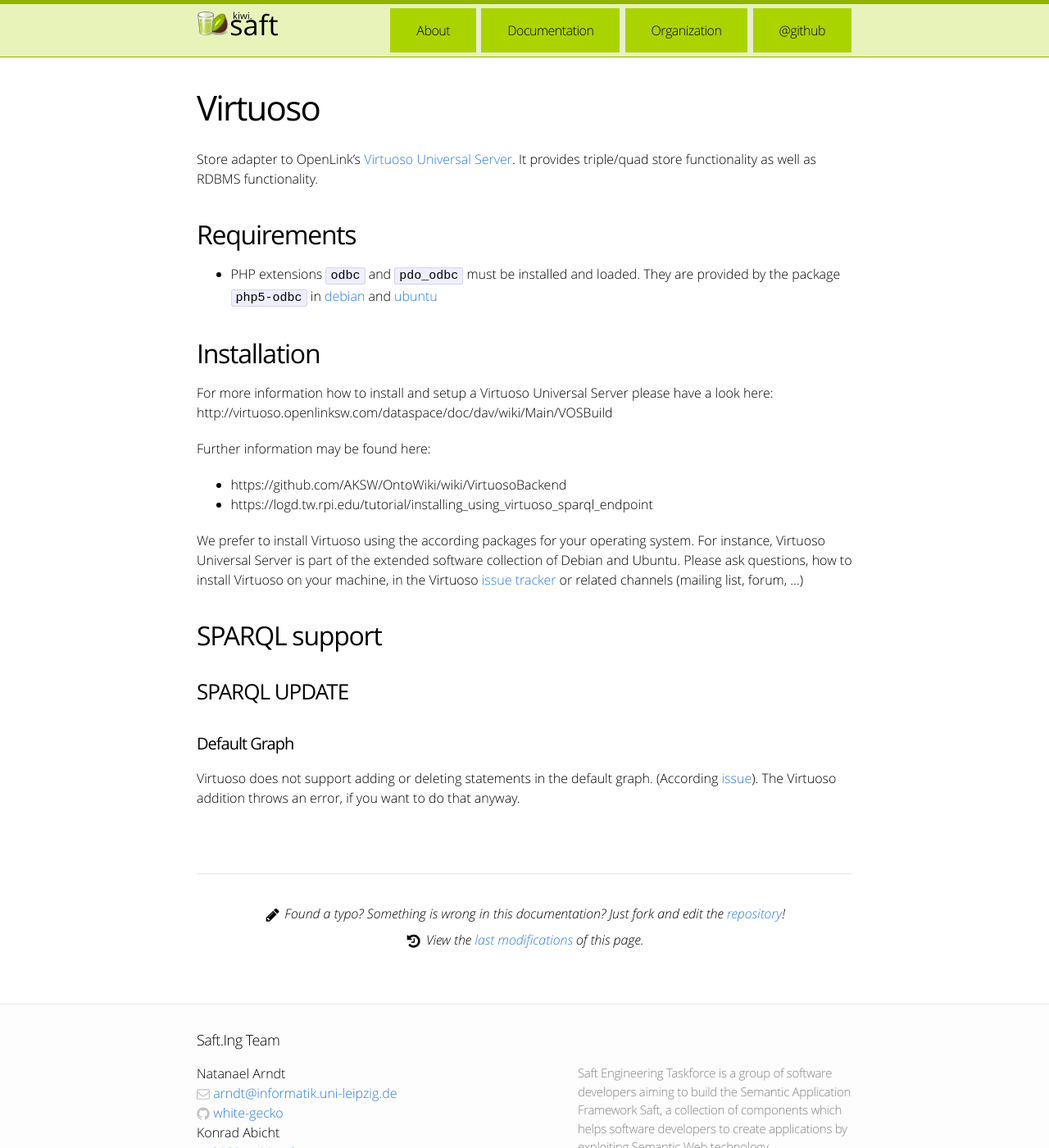
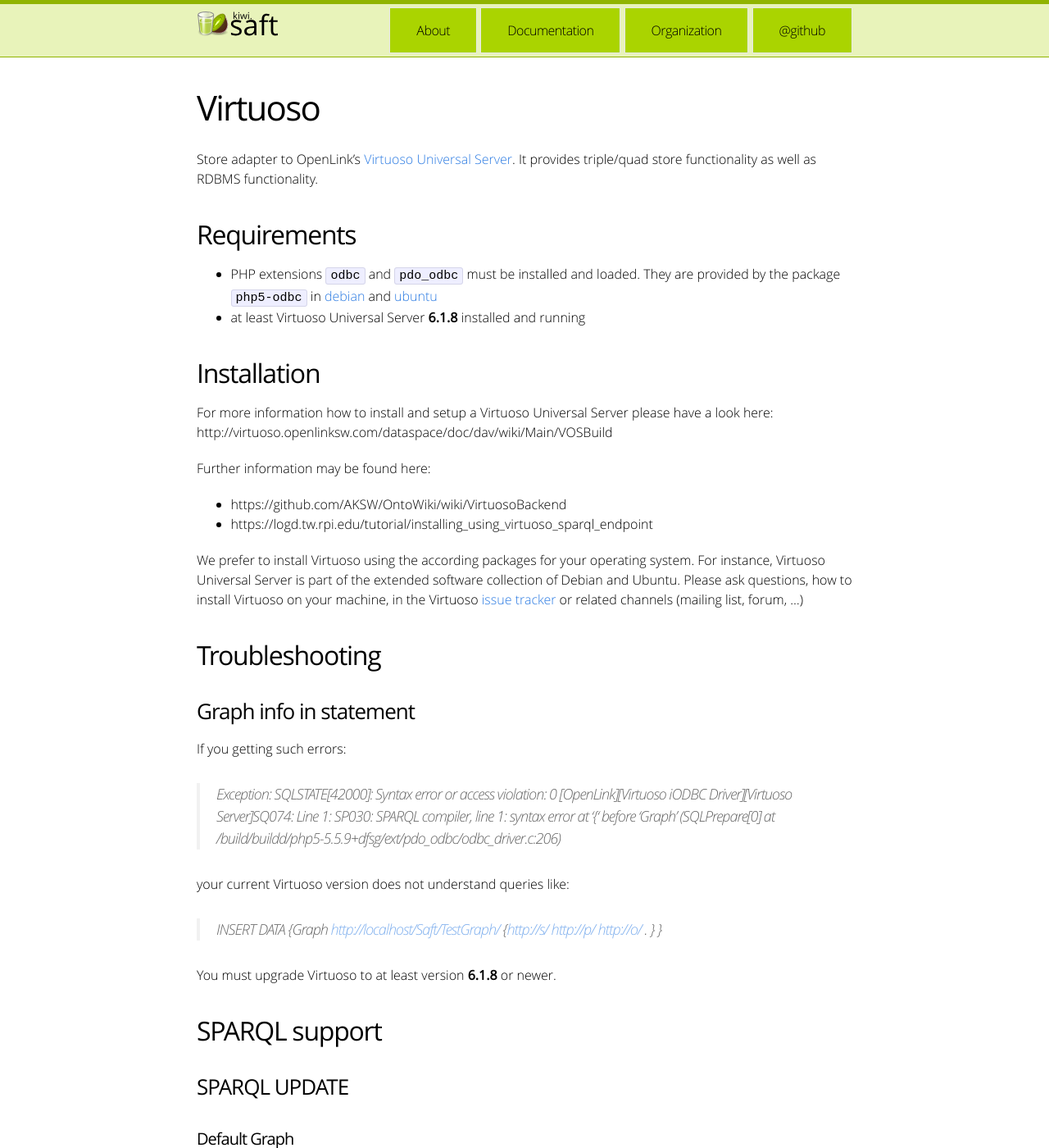
Before and after one commit to SaftIng/safting.github.io, a Jekyll site: the page built from doc/phpframework/addition/virtuoso.md, in a window 1280 px wide and 1400 px high. Shown: the whole window at 82% size. Built offline with Jekyll 4.4.1, drawn with Linux system fonts in a browser that asks for light colours.

Commit message:
Update virtuoso.md

```diff
--- a/doc/phpframework/addition/virtuoso.md
+++ b/doc/phpframework/addition/virtuoso.md
@@ -8,6 +8,7 @@ Store adapter to OpenLink's [Virtuoso Universal Server](http://virtuoso.openlink
 ## Requirements
 
 * PHP extensions `odbc` and `pdo_odbc` must be installed and loaded. They are provided by the package `php5-odbc` in [debian](https://packages.debian.org/stable/php5-odbc) and [ubuntu](http://packages.ubuntu.com/trusty/php5-odbc)
+* at least Virtuoso Universal Server **6.1.8** installed and running
 
 ## Installation
 
@@ -19,6 +20,20 @@ Further information may be found here:
 
 We prefer to install Virtuoso using the according packages for your operating system. For instance, Virtuoso Universal Server is part of the extended software collection of Debian and Ubuntu. Please ask questions, how to install Virtuoso on your machine, in the Virtuoso [issue tracker](https://github.com/openlink/virtuoso-opensource/issues) or related channels (mailing list, forum, ...)
 
+## Troubleshooting
+
+### Graph info in statement
+
+If you getting such errors:
+
+> Exception: SQLSTATE[42000]: Syntax error or access violation: 0 [OpenLink][Virtuoso iODBC Driver][Virtuoso Server]SQ074: Line 1: SP030: SPARQL compiler, line 1: syntax error at '{' before 'Graph' (SQLPrepare[0] at /build/buildd/php5-5.5.9+dfsg/ext/pdo_odbc/odbc_driver.c:206)
+
+your current Virtuoso version does not understand queries like:
+
+> INSERT DATA {Graph <http://localhost/Saft/TestGraph/> {<http://s/> <http://p/> <http://o/> . }  }
+
+You must upgrade Virtuoso to at least version **6.1.8** or newer.
+
 ## SPARQL support
 
 ### SPARQL UPDATE
```
